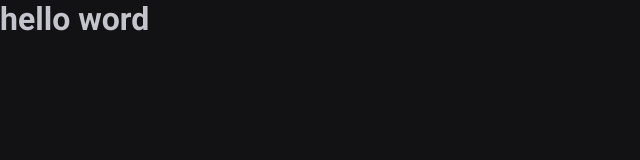
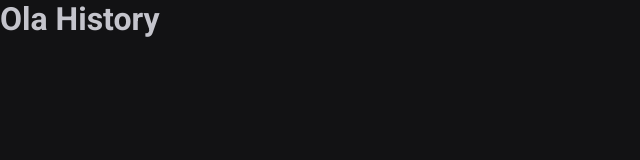
Before and after one commit to MatheusGorga/002-ignite-timer, a React (Vite) app: page /history in a window 1280 px wide. Shown: the top 160 px of the page, without its empty margins (0-640 px from the left). Built offline with nearby package versions, Linux system fonts and the light colour scheme.

Commit message:
feat: implements react-router-dom

```diff
--- a/package.json
+++ b/package.json
@@ -12,6 +12,7 @@
   "dependencies": {
     "react": "^18.2.0",
     "react-dom": "^18.2.0",
+    "react-router-dom": "^6.17.0",
     "styled-components": "^6.1.0"
   },
   "devDependencies": {
--- a/src/App.tsx
+++ b/src/App.tsx
@@ -1,12 +1,16 @@
 import { ThemeProvider } from 'styled-components';
 import { defaultTheme } from './styles/theme/default';
 import { GlobalStyle } from './styles/global';
+import Router from './Router';
+import { BrowserRouter } from 'react-router-dom';
 
 function App() {
   return (
     <ThemeProvider theme={defaultTheme}>
       <GlobalStyle />
-      <h1>hello word</h1>
+      <BrowserRouter>
+        <Router />
+      </BrowserRouter>
     </ThemeProvider>
   );
 }
--- /dev/null
+++ b/src/Router.tsx
@@ -0,0 +1,14 @@
+import { Route, Routes } from 'react-router-dom';
+import Home from './pages/Home';
+import History from './pages/History';
+
+function Router() {
+  return (
+    <Routes>
+      <Route path='/' element={<Home />} />
+      <Route path='/history' element={<History />} />
+    </Routes>
+  );
+}
+
+export default Router;
--- /dev/null
+++ b/src/pages/History.tsx
@@ -0,0 +1,9 @@
+function History() {
+  return (
+    <div>
+      <h1>Ola History</h1>
+    </div>
+  );
+}
+
+export default History;
--- /dev/null
+++ b/src/pages/Home.tsx
@@ -0,0 +1,9 @@
+function Home() {
+  return (
+    <div>
+      <h1>Ola Home</h1>
+    </div>
+  );
+}
+
+export default Home;
```
Also changed, not shown: 1 other file (tests, documents, lock files or other folders).
